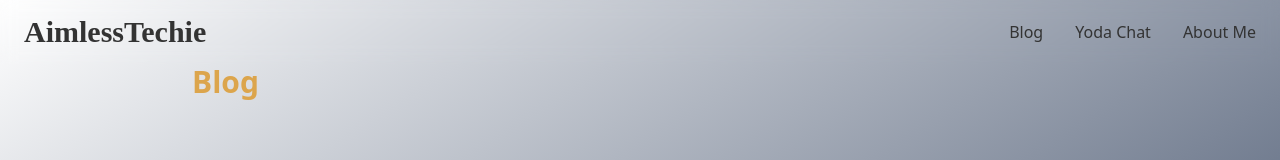
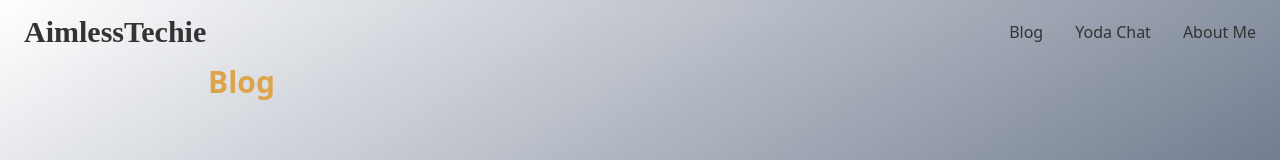
Before and after one commit to dhshah/openai-fun, a SvelteKit app: page /blog in a window 1280 px wide. Shown: the top 160 px of the page. Built offline with nearby package versions, Linux system fonts and the light colour scheme; a web font is replaced by a local one.

Commit message:
Fix padding on posts

```diff
--- a/src/routes/blog/+page.svelte
+++ b/src/routes/blog/+page.svelte
@@ -2,7 +2,7 @@
 	export let data;
 </script>
 
-<div class="prose w-full max-w-4xl mx-auto">
+<div class="prose w-full max-w-4xl mx-auto px-4">
 	<h1 class="text-3xl">Blog</h1>
 	{#each data.posts as post}
 		<h3>
```
